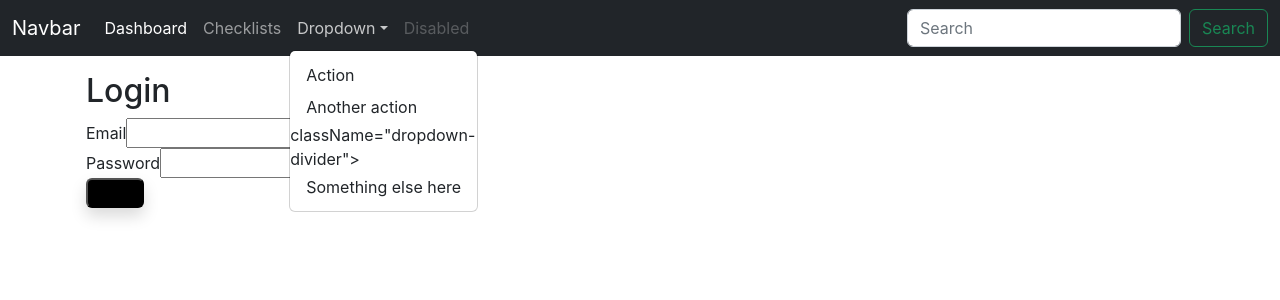
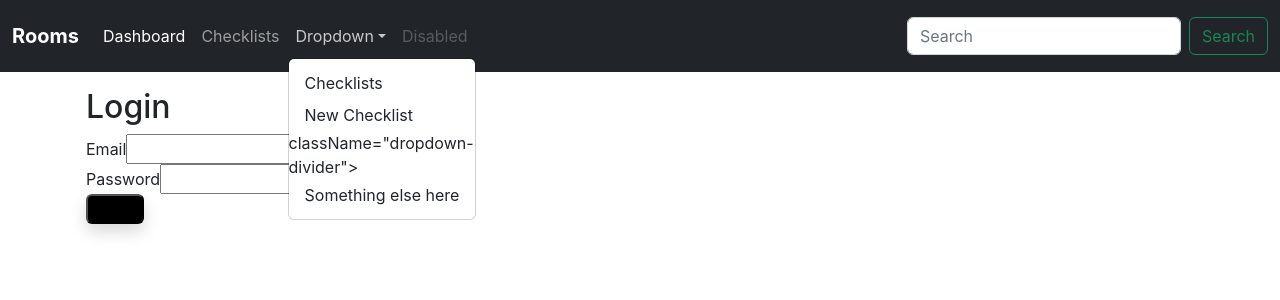
Before and after one commit to JosephThomasVasquez/rooms-frontend, a React (Create React App) app: page /login in a window 1280 px wide. Both pictures are taken after a click on the button "Dropdown". Shown: the top 300 px of the page. Built offline with nearby package versions, Linux system fonts and the light colour scheme.

Commit message:
Added styling to checklist cards

```diff
--- a/package.json
+++ b/package.json
@@ -3,9 +3,11 @@
   "version": "0.1.0",
   "private": true,
   "dependencies": {
+    "@heroicons/react": "^1.0.6",
     "@testing-library/jest-dom": "^5.16.4",
     "@testing-library/react": "^13.3.0",
     "@testing-library/user-event": "^13.5.0",
+    "dayjs": "^1.11.2",
     "react": "^18.1.0",
     "react-dom": "^18.1.0",
     "react-router-dom": "^6.3.0",
--- /dev/null
+++ b/src/checklists/ChecklistCard.jsx
@@ -0,0 +1,30 @@
+import React from "react";
+import dayjs from "dayjs";
+import { CheckIcon, XIcon } from "@heroicons/react/solid";
+import "./checklist.styles.css";
+
+const ChecklistCard = ({ checklist }) => {
+  const formattedDate = dayjs(checklist.date_completed).format("MMM DD, YYYY");
+
+  return (
+    <div className="card py-2 px-4 my-2 shadow">
+      <div className="">
+        <div className="row fs-5 fw-bold">{checklist.building_name}</div>
+        <div className="row">{formattedDate}</div>
+        <div className="row">{checklist.completed_by}</div>
+        <div className="d-flex align-items-center">
+          <div className="col-3">
+            <CheckIcon className="check-icon" />
+            {checklist.passed ? checklist.passed.length : "none"}
+          </div>
+          <div className="col-3">
+            <XIcon className="x-icon" />
+            {checklist.missed ? checklist.missed.length : "none"}
+          </div>
+        </div>
+      </div>
+    </div>
+  );
+};
+
+export default ChecklistCard;
--- a/src/checklists/ChecklistList.jsx
+++ b/src/checklists/ChecklistList.jsx
@@ -1,28 +1,42 @@
 import React, { useState, useEffect } from "react";
 import { getChecklists } from "../utils/apiRequests";
+import ChecklistCard from "./ChecklistCard";
 
 const ChecklistList = () => {
   const [checklists, setChecklists] = useState(null);
   const [checklistError, setChecklistError] = useState(null);
 
-  useEffect(loadChecklists, []);
-
-  // fetches tables from the backend
-  function loadChecklists() {
+  // fetches checklists from the backend
+  const loadChecklists = () => {
     const abortController = new AbortController();
     getChecklists(abortController.signal)
       .then(setChecklists)
       .catch(setChecklistError);
     return () => abortController.abort();
-  }
+  };
+
+  useEffect(loadChecklists, []);
+
+  const sortByBuildingNames = () => {
+    for (let i = 0; i < checklists.length; i++) {
+      if (checklists[i].building_name) {
+      }
+    }
+  };
+
+  const mapChecklists = checklists?.map((checklist) => (
+    <div key={checklist.id} className="col-3">
+      <ChecklistCard checklist={checklist} />
+    </div>
+  ));
 
   return (
     <div className="container">
-      <div className="row">
+      <div className="row mb-3">
         <h2>ChecklistList</h2>
       </div>
 
-      <div className="row">{JSON.stringify(checklists)}</div>
+      <div className="row">{mapChecklists}</div>
     </div>
   );
 };
--- /dev/null
+++ b/src/checklists/checklist.styles.css
@@ -0,0 +1,12 @@
+
+.check-icon {
+    width: 24px;
+    height: 24px;
+    color: #00bf8c;
+}
+
+.x-icon {
+    width: 24px;
+    height: 24px;
+    color: #c00043;
+}
--- a/src/navMenu/NavMenu.jsx
+++ b/src/navMenu/NavMenu.jsx
@@ -1,5 +1,5 @@
 import React, { useState, useRef } from "react";
-import { Link } from "react-router-dom";
+import { Link, NavLink } from "react-router-dom";
 
 const NavMenu = () => {
   const [openNav, setOpenNav] = useState(false);
@@ -8,10 +8,10 @@ const NavMenu = () => {
   const menuRef = useRef();
 
   return (
-    <nav className="navbar navbar-expand-lg navbar-dark bg-dark">
+    <nav className="navbar navbar-expand-lg navbar-dark bg-dark py-3">
       <div className="container-fluid">
-        <a className="navbar-brand" href="#">
-          Navbar
+        <a className="navbar-brand fw-bold" href="#">
+          Rooms
         </a>
         <button
           className="navbar-toggler"
@@ -59,14 +59,24 @@ const NavMenu = () => {
               </a>
               <ul className="dropdown-menu" aria-labelledby="navbarDropdown">
                 <li>
-                  <a className="dropdown-item" href="#">
-                    Action
-                  </a>
+                  <NavLink
+                    to="/checklists"
+                    className="dropdown-item"
+                    aria-current="page"
+                    href="#"
+                  >
+                    Checklists
+                  </NavLink>
                 </li>
                 <li>
-                  <a className="dropdown-item" href="#">
-                    Another action
-                  </a>
+                  <NavLink
+                    to="/checklists/create"
+                    className="dropdown-item"
+                    aria-current="page"
+                    href="#"
+                  >
+                    New Checklist
+                  </NavLink>
                 </li>
                 <li>className="dropdown-divider"></li>
                 <li>
```
Also changed, not shown: 1 other file (tests, documents, lock files or other folders).
